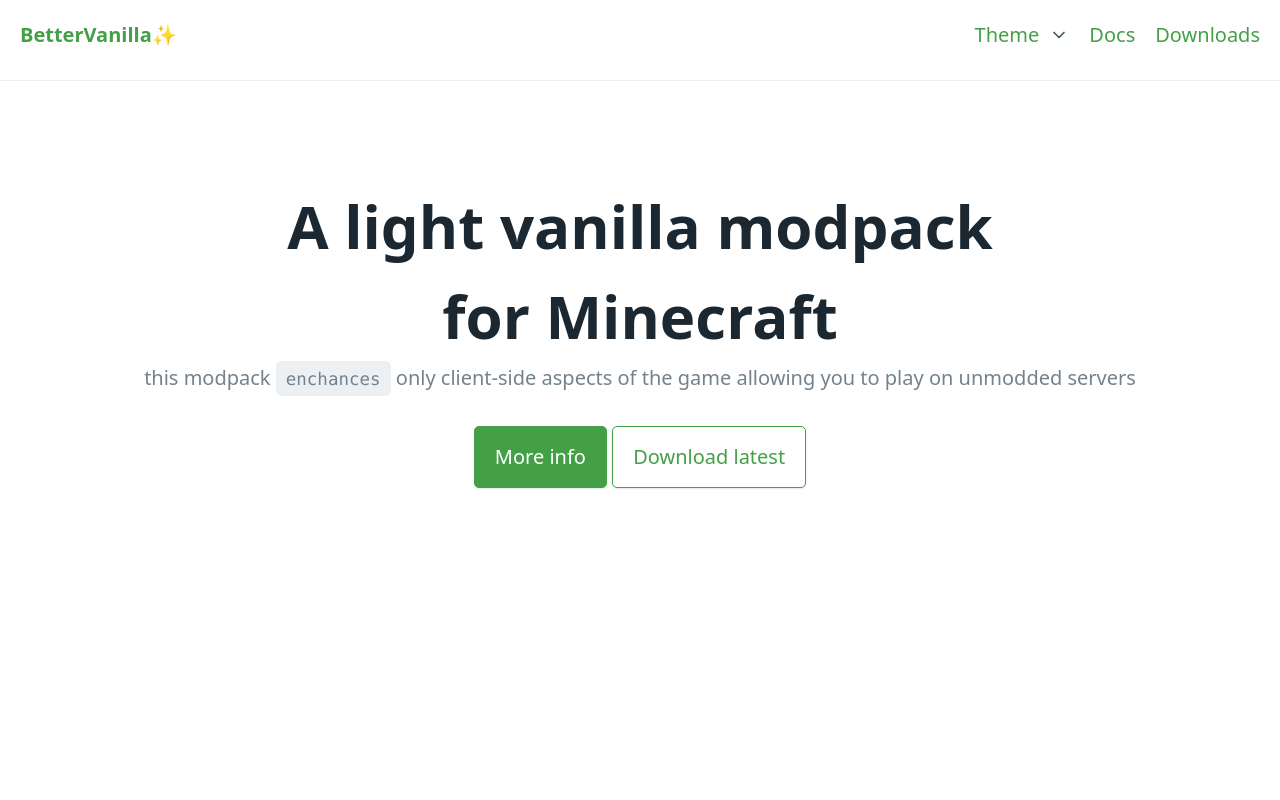
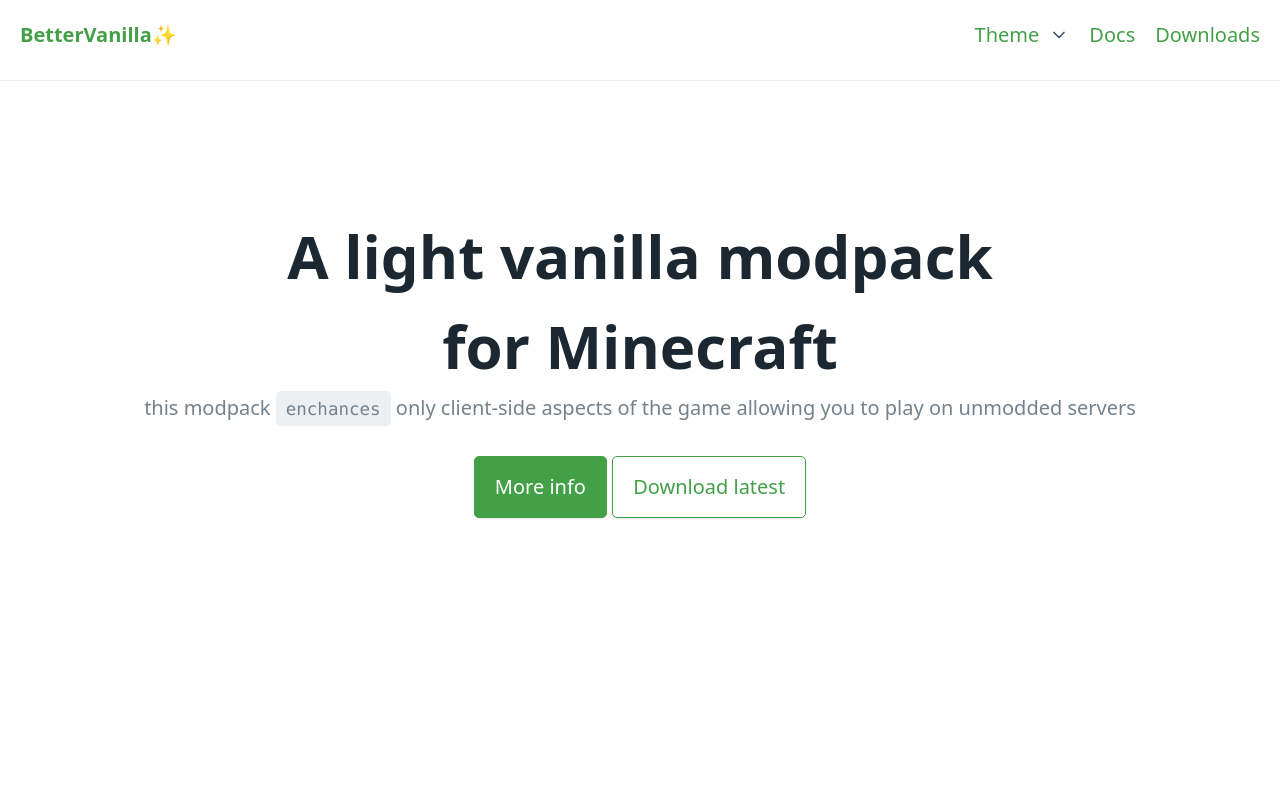
Before and after one commit to iamnikl/bettervanilla, a SvelteKit app in the folder bettervanilla/: page / in a window 1280 px wide. Shown: the top 800 px of the page. Built offline with nearby package versions, Linux system fonts and the light colour scheme.

Commit message:
added proper spacing between elements

```diff
--- a/bettervanilla/src/routes/+page.svelte
+++ b/bettervanilla/src/routes/+page.svelte
@@ -7,31 +7,16 @@
     <meta name="description" content="A light vanilla modpack for minecraft" />
 </svelte:head>
 
-<br/>
-<br/>
-<br/>
-
 <center>
-    <hgroup>
+    <hgroup style="padding-top: 6rem;">
         <h1 style="font-size: 3rem">A light vanilla modpack<br/>for Minecraft</h1>
         <h2>this modpack <code>enchances</code> only client-side aspects of the game allowing you to play on unmodded servers</h2>
     </hgroup>
-    <div>
+    <div style="padding-bottom: 18rem;">
         <a href="#optimization" role="button" class="box-shadow">More info</a>
         <a href="https://www.dropbox.com/s/oc8s9c9g77eif3b/BetterVanilla-1.19.3.zip?dl=1" role="button" class="outline box-shadow">Download latest</a>
     </div>
 </center>
-
-<br/>
-<br/>
-<br/>
-<br/>
-<br/>
-<br/>
-<br/>
-<br/>
-<br/>
-<br/>
 
 <Saos once={true} animation={'from-left 0.8s cubic-bezier(0.35, 0.5, 0.65, 0.95) both'}>
     <main class="container" id="optimization">
@@ -123,7 +108,7 @@
 <br/>
 
 <Saos once={true} animation={'from-left 0.8s cubic-bezier(0.35, 0.5, 0.65, 0.95) both'}>
-    <main class="container" id="visual">
+    <main class="container" id="visual" style="padding-bottom: 1rem;">
         <article class="grid box-shadow">
             <div>
                 <img src="/img/firstpersonmodel.jpg" alt="lambdynamiclights">
@@ -174,5 +159,3 @@
         </article>
     </main>
 </Saos>
-
-<br />
--- a/bettervanilla/src/routes/downloads/+page.svelte
+++ b/bettervanilla/src/routes/downloads/+page.svelte
@@ -3,12 +3,8 @@
     <meta name="description" content="Modpack download page" />
 </svelte:head>
 
-<br/>
-<br/>
-<br/>
-
 <center>
-    <hgroup>
+    <hgroup style="padding-top: 6rem;">
         <h1>This modpack is available for multiple minecraft versions</h1>
         <h2>Download the one you need (preferred type is MultiMC Instance)</h2>
     </hgroup>
```
